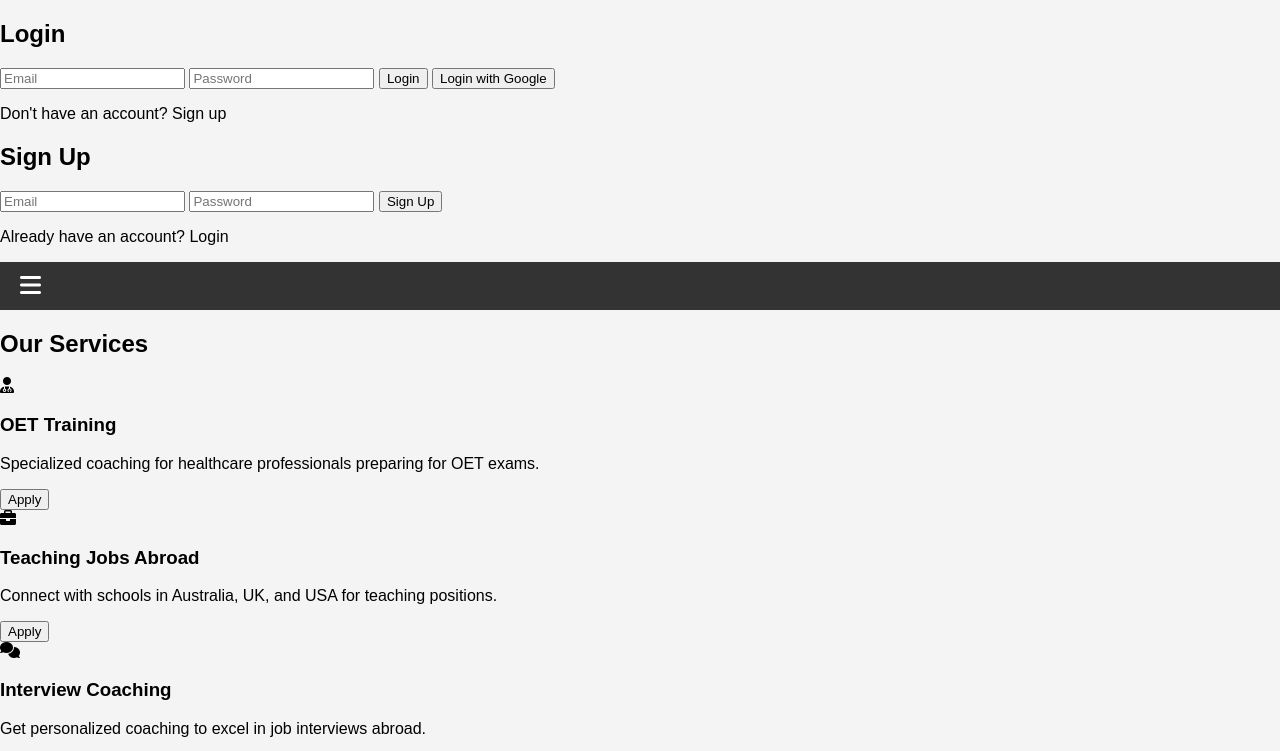
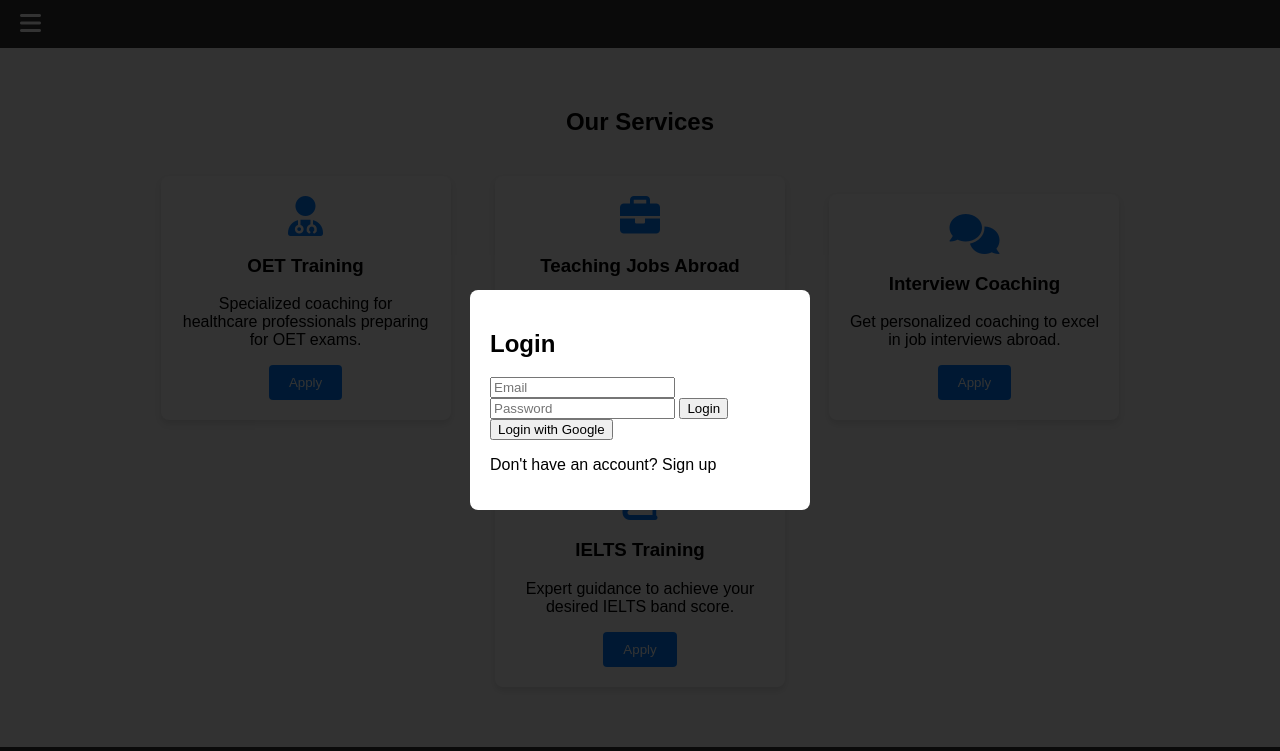
Before and after one commit to BrannyBrian/OCK, a plain HTML site: page index.html in a window 1280 px wide. Shown: the top 751 px of the page. Drawn offline with Linux system fonts and the light colour scheme.

Commit message:
Update styles.css

```diff
--- a/css/styles.css
+++ b/css/styles.css
@@ -1,16 +1,19 @@
+/* General Styling */
 body {
   font-family: Arial, sans-serif;
   margin: 0;
   padding: 0;
-  background: #f4f4f4;
+  background: #f9f9f9;
 }
 
+/* Header */
 header {
   background: #333;
-  color: #fff;
+  color: white;
+  padding: 10px 20px;
   display: flex;
   justify-content: space-between;
-  padding: 10px 20px;
+  align-items: center;
 }
 
 .hamburger {
@@ -20,7 +23,87 @@ header {
 
 #menu {
   display: none;
+  position: fixed;
+  left: 0;
+  top: 0;
+  width: 50%;
+  height: 100%;
+  background: #444;
+  padding: 20px;
 }
+
+#menu a {
+  color: white;
+  text-decoration: none;
+  display: block;
+  margin: 10px 0;
+}
+
+/* Services Section */
+#services {
+  padding: 40px 20px;
+  text-align: center;
+}
+
+.service-box {
+  background: white;
+  margin: 20px;
+  padding: 20px;
+  border-radius: 8px;
+  box-shadow: 0 4px 6px rgba(0, 0, 0, 0.1);
+  display: inline-block;
+  width: 250px;
+  text-align: center;
+  transition: transform 0.3s ease;
+}
+
+.service-box:hover {
+  transform: translateY(-10px);
+}
+
+.service-box i {
+  font-size: 40px;
+  color: #007bff;
+}
+
+.apply-btn {
+  background: #007bff;
+  color: white;
+  border: none;
+  padding: 10px 20px;
+  border-radius: 4px;
+  cursor: pointer;
+}
+
+.apply-btn:hover {
+  background: #0056b3;
+}
+
+/* Popups */
+#popup-container {
+  position: fixed;
+  top: 0;
+  left: 0;
+  width: 100%;
+  height: 100%;
+  background: rgba(0, 0, 0, 0.8);
+  display: flex;
+  justify-content: center;
+  align-items: center;
+  z-index: 999;
+}
+
+.popup-box {
+  background: white;
+  padding: 20px;
+  border-radius: 8px;
+  width: 300px;
+}
+
+.hidden {
+  display: none;
+  }
+
 
 .slider {
   position: relative;
```
